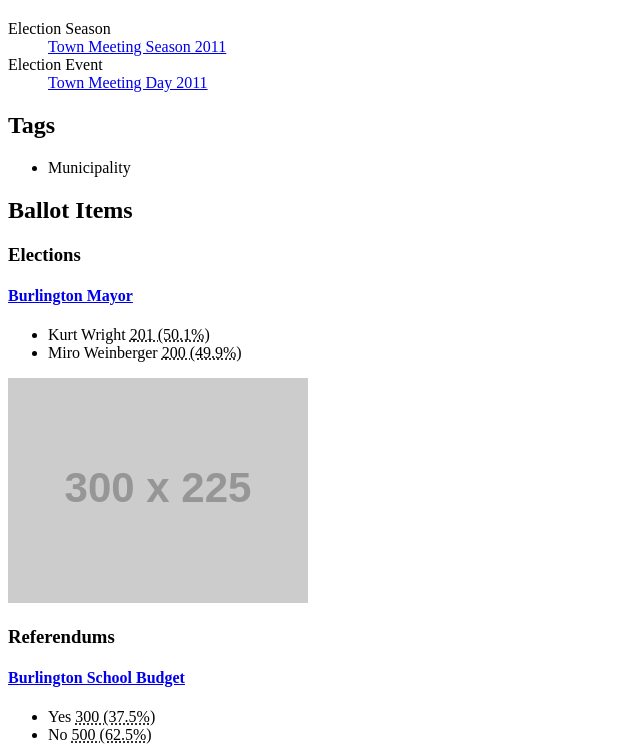
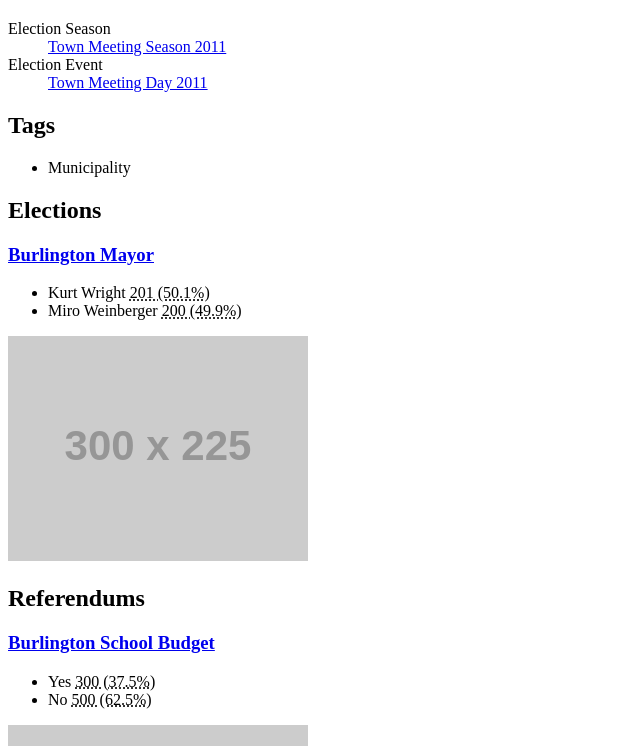
Before and after one commit to gdoteof/election, a plain HTML site: page public/town-meeting-season-2011/town-meeting-day-2011/city-of-burlington/index.html in a window 1280 px wide. Shown: the part 60-806 px from the top of the page, without its empty margins (0-640 px from the left). Drawn offline with Linux system fonts and the light colour scheme; placeholder pictures from the web are drawn by us.

Commit message:
Don't nest elections and referendums within ballot items.

```diff
--- a/public/town-meeting-season-2011/town-meeting-day-2011/city-of-burlington/index.html
+++ b/public/town-meeting-season-2011/town-meeting-day-2011/city-of-burlington/index.html
@@ -26,11 +26,10 @@
     <ul>
       <li class="tag">Municipality</li>
     </ul>
-    <h2>Ballot Items</h2>
-    <h3>Elections</h3>
+    <h2>Elections</h2>
     <div class="ballot-item election">
-      <h4><a href="/town-meeting-season-2011/town-meeting-day-2011/city-of-burlington/burlington-mayor/">
-      Burlington Mayor</a></h4>
+      <h3><a href="/town-meeting-season-2011/town-meeting-day-2011/city-of-burlington/burlington-mayor/">
+      Burlington Mayor</a></h3>
       <ul>
         <li class="result">
           <span class="option candidate">Kurt Wright</span>
@@ -43,10 +42,10 @@
       </ul>
       <img src="http://placehold.it/300x225&amp;text=Results+Chart" width="300" height="225"/>
     </div>
-    <h3>Referendums</h3>
+    <h2>Referendums</h2>
     <div class="ballot-item referendum">
-      <h4><a href="/town-meeting-season-2011/town-meeting-day-2011/city-of-burlington/burlington-school-budget/">
-      Burlington School Budget</a></h4>
+      <h3><a href="/town-meeting-season-2011/town-meeting-day-2011/city-of-burlington/burlington-school-budget/">
+      Burlington School Budget</a></h3>
       <ul>
         <li class="result">
           <span class="option">Yes</span>
--- a/public/town-meeting-season-2011/town-meeting-day-2011/city-of-burlington/index.json
+++ b/public/town-meeting-season-2011/town-meeting-day-2011/city-of-burlington/index.json
@@ -12,7 +12,6 @@
    "tags":[
       "Municipality"
    ],
-   "ballot_items":{
    "elections":[
       {
          "title":"Burlington Mayor",
@@ -24,8 +23,7 @@
          "title":"Burlington School Budget",
          "link":"/town-meeting-season-2011/town-meeting-day-2011/city-of-burlington/burlington-school-budget/"
       }
-      ]
-   },
+   ],
    "districts":[
       {
          "title":"Ward 1",
--- a/public/town-meeting-season-2011/town-meeting-day-2011/ward-1/index.json
+++ b/public/town-meeting-season-2011/town-meeting-day-2011/ward-1/index.json
@@ -12,7 +12,6 @@
    "tags":[
       "Ward"
    ],
-   "ballot_items":{
    "elections":[
       {
          "title":"Burlington Mayor",
@@ -26,4 +25,3 @@
       }
    ]
 }
-}
```
Also changed, not shown: public/town-meeting-season-2011/town-meeting-day-2011/ward-1/index.html (+6 -7 lines). Lines whose indentation alone changed are shown as unchanged.
